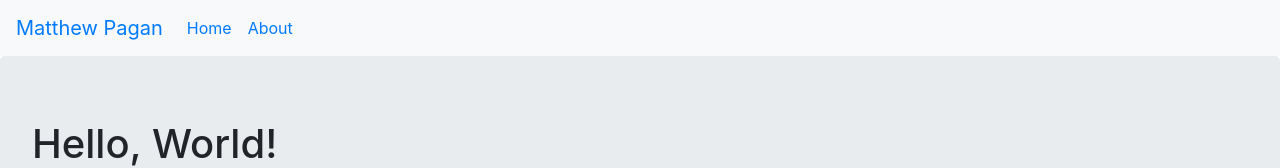
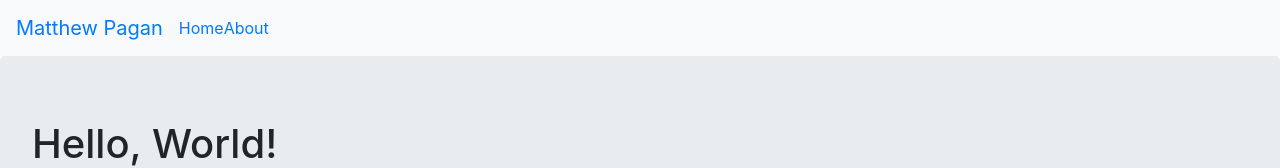
Before and after one commit to mastapegs/next-portfolio, a Next.js app: page / in a window 1280 px wide. Shown: the top 168 px of the page. Built offline with nearby package versions, Linux system fonts and the light colour scheme.

Commit message:
Fixing Nav

```diff
--- a/components/Header.js
+++ b/components/Header.js
@@ -13,6 +13,7 @@ const Header = () => {
     }
   ];
   return (
+    <>
       <Navbar bg="light" expand="lg">
         <Navbar.Brand>
           <Link href="/">
@@ -21,19 +22,20 @@ const Header = () => {
         </Navbar.Brand>
         <Navbar.Toggle aria-controls="basic-navbar-nav" />
         <Navbar.Collapse id="basic-navbar-nav">
-        <Nav className="mr-auto">
+          <Nav>
             {links.map(({ href, text }) => {
               return (
-              <Nav.Link>
+                <Nav.Item>
                   <Link href={href}>
                     <a>{text}</a>
                   </Link>
-              </Nav.Link>
+                </Nav.Item>
               );
             })}
           </Nav>
         </Navbar.Collapse>
       </Navbar>
+    </>
   );
 }
 export default Header;
```
Lines whose indentation alone changed are shown as unchanged.
